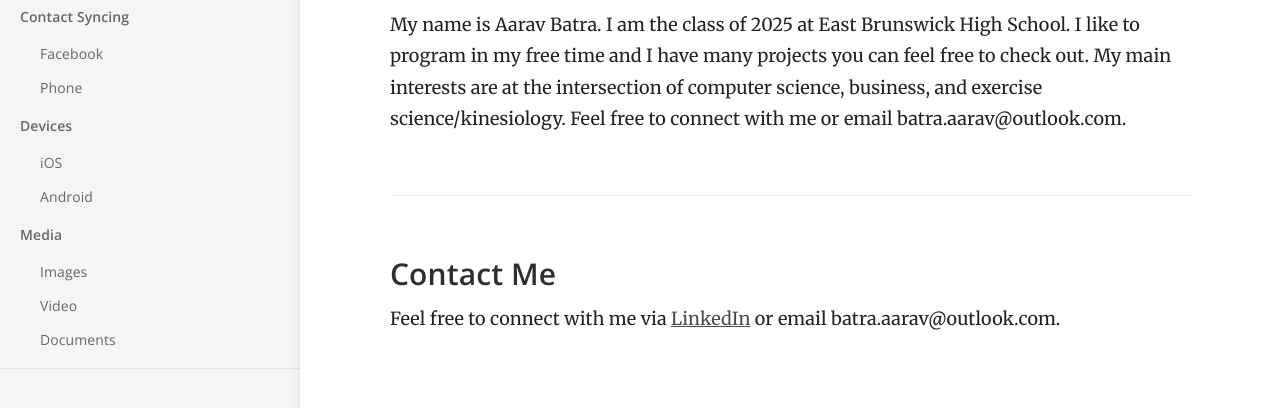
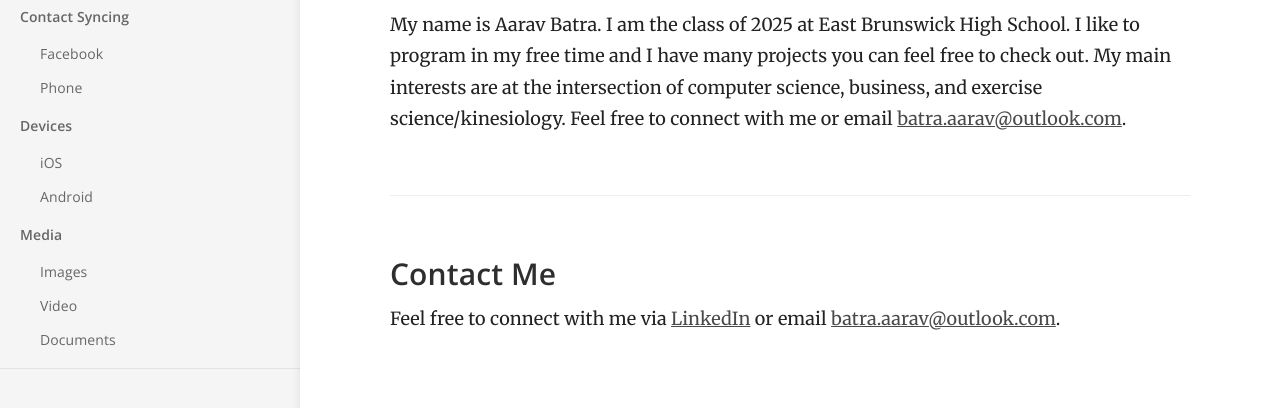
Before and after one commit to batra-aarav/www.aaravbatra.me, a Jekyll site: the page built from index.md, in a window 1280 px wide. Shown: the part 183-591 px from the top of the page. Built offline with Jekyll 4.4.1, drawn with Linux system fonts in a browser that asks for light colours; part of the change alters nothing that is shown.

```diff
--- a/index.md
+++ b/index.md
@@ -1,7 +1,7 @@
 ---
 title: About Me
 ---
-My name is Aarav Batra. I am the class of 2025 at East Brunswick High School. I like to program in my free time and I have many projects you can feel free to check out. My main interests are at the intersection of computer science, business, and exercise science/kinesiology. Feel free to connect with me or email batra.aarav@outlook.com.
+My name is Aarav Batra. I am the class of 2025 at East Brunswick High School. I like to program in my free time and I have many projects you can feel free to check out. My main interests are at the intersection of computer science, business, and exercise science/kinesiology. Feel free to connect with me or email [batra.aarav@outlook.com](mailto:batra.aarav@outlook.com).
 
 ### Contact Me
-Feel free to connect with me via [LinkedIn](https://www.linkedin.com/in/aarav-batra-a0abaa2a4/) or email batra.aarav@outlook.com.
+Feel free to connect with me via [LinkedIn](https://www.linkedin.com/in/aarav-batra-a0abaa2a4/) or email [batra.aarav@outlook.com](mailto:batra.aarav@outlook.com).
```
